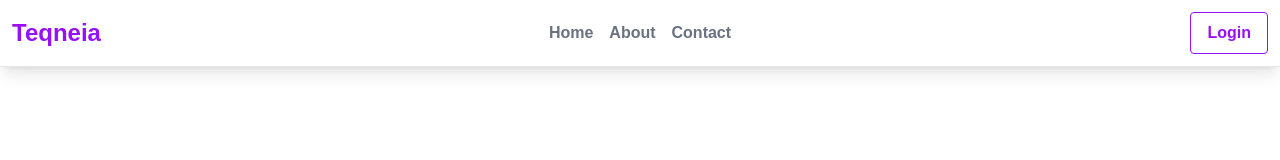
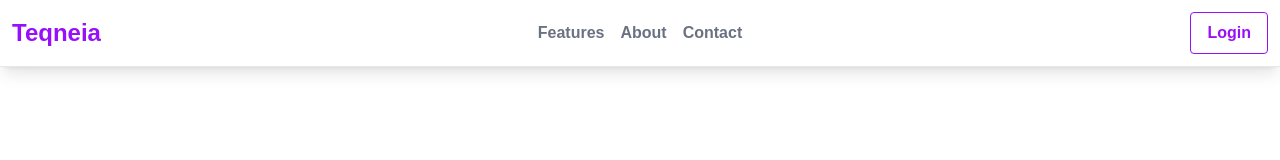
Before and after one commit to You-s-sef24/landing-page, a Next.js app: page / in a window 1280 px wide. Shown: the top 160 px of the page. Built offline with nearby package versions, Linux system fonts and the light colour scheme.

Commit message:
add features to navbar

```diff
--- a/app/Components/Navbar.jsx
+++ b/app/Components/Navbar.jsx
@@ -11,8 +11,8 @@ export default function Navbar() {
       <h3 className="text-2xl text-purple-600">Teqneia</h3>
 
       <div className="hidden md:flex gap-4 justify-center">
-        <a href="#home" className="hover:text-purple-600 transition-all">
-          Home
+        <a href="#features" className="hover:text-purple-600 transition-all">
+          Features
         </a>
         <a href="#about" className="hover:text-purple-600 transition-all">
           About
@@ -61,11 +61,11 @@ export default function Navbar() {
       {isOpen && (
         <div className="md:hidden fixed top-16 left-0 w-screen bg-neutral-200/50 border-t border-gray-200 dark:border-neutral-700 shadow-lg z-50">
           <a
-            href="#home"
+            href="#features"
             className="block px-6 py-4 text-purple-600 hover:bg-purple-700 hover:text-white transition-all duration-200"
             onClick={() => setIsOpen(false)}
           >
-            Home
+            Features
           </a>
           <a
             href="#about"
```
